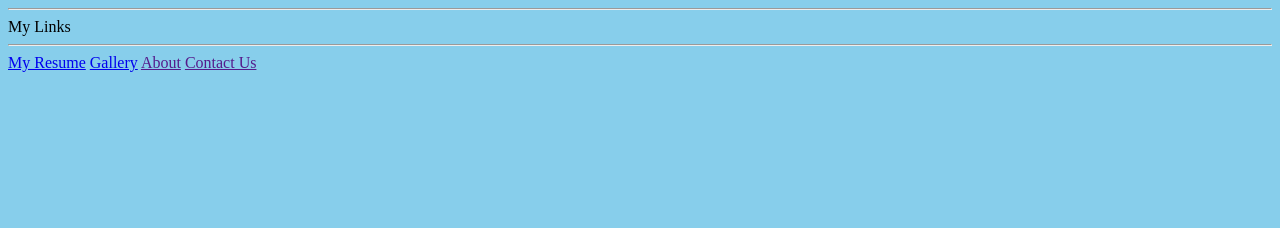
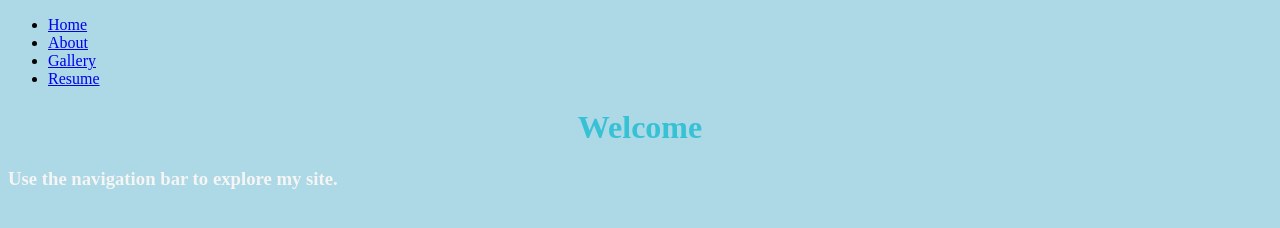
Before and after one commit to kerwindayag/kerwindayag.github.io, a plain HTML site: page index.html in a window 1280 px wide. Drawn offline with Linux system fonts and the light colour scheme.

Commit message:
Update index.html

```diff
--- a/index.html
+++ b/index.html
@@ -1,52 +1,39 @@
 <!DOCTYPE html>
 <html lang="en">
 <head>
-    <meta charset="UTF-8">
-    <meta name="viewport" content="width=device-width, initial-scale=1.0">
-    <title>Home</title>
+  <link rel="icon" href="img/icon.png" type="image/png">
+  <meta charset="UTF-8">
+  <meta name="viewport" content="width=device-width, initial-scale=1.0">
+  <title>Index</title>
+  <link rel="stylesheet" href="CSS/midterm.css">
+
+  <style>
+    body {
+      background-color: lightblue;
+    }
+    h1 {
+      text-align: center;
+      color: #36c2d4;
+    }
+    h3 {
+      color: whitesmoke;
+    }
+  </style>
 </head>
 <body>
 
+  <!-- Navbar -->
+  <nav>
+    <ul class="navbar">
+      <li><a href="index.html">Home</a></li>
+      <li><a href="home.html">About</a></li>
+      <li><a href="gallery.html">Gallery</a></li>
+      <li><a href="resume.html">Resume</a></li>
+    </ul>
+  </nav>
 
-
-<style>
-
-		body{
-
-			background-color:skyblue;
-		}
-
-	h1{
-		color:white;
-		text-align: center;
-	}
-
-	h3{
-		text-align: center;
-		color: red;
-	}
-	P{
-		color: black;
-		text-align:justify;
-	}
-
-
-    </style>
-
-<hr>
-My Links
-<hr>
-
-<a href="kerwin_Resume.html"> My Resume</a>
-<a href="Gallery.html"> Gallery</a>
-<a href=""> About</a>
-<a href=""> Contact Us</a>
-
-
-
-
-
-
+  <h1>Welcome</h1>
+  <h3>Use the navigation bar to explore my site.</h3>
 
 </body>
 </html>
```
